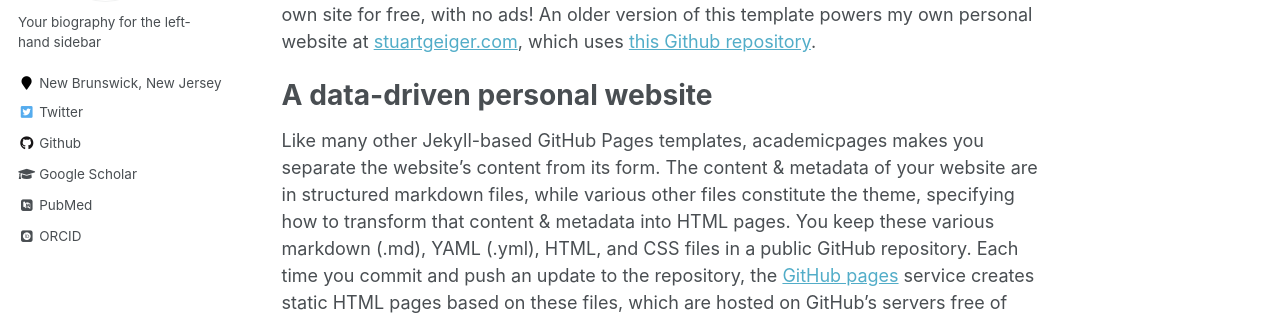
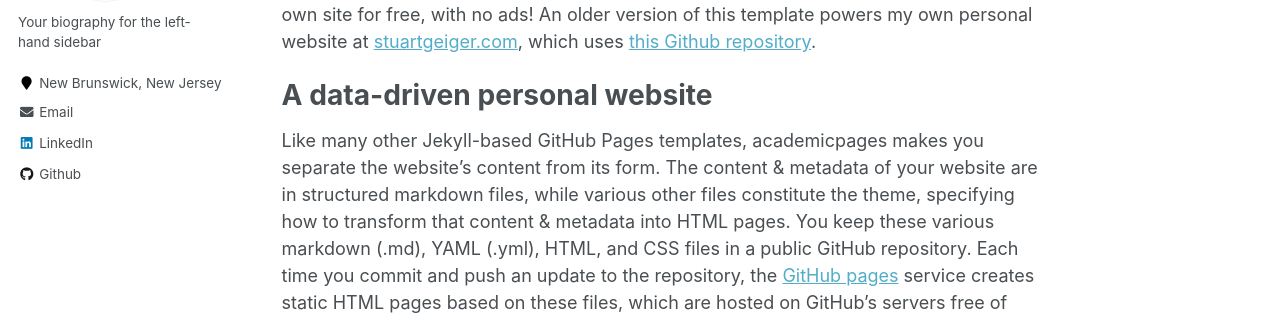
Before and after one commit to SammedAdmuthe/SammedAdmuthe.github.io, a Jekyll site: the page built from _pages/about.md, in a window 1280 px wide. Shown: the part 403-723 px from the top of the page. Built offline with Jekyll 4.4.1, drawn with Linux system fonts in a browser that asks for light colours; some web fonts are replaced; some of the changed lines change nothing that is shown.

Commit message:
changes in _config.yml

```diff
--- a/_config.yml
+++ b/_config.yml
@@ -85,9 +85,9 @@
   bio              : "Your biography for the left-hand sidebar"
   location         : "New Brunswick, New Jersey"
   employer         :
-  pubmed           : "https://www.ncbi.nlm.nih.gov/pubmed/?term=john+snow"
-  googlescholar    : "http://yourfullgooglescholarurl.com"
-  email            :
+  pubmed           :
+  googlescholar    :
+  email            : "sammedadmuthe@gmail.com"
   researchgate     :  # example: "https://www.researchgate.net/profile/yourprofile"
   uri              :
   bitbucket        :
@@ -102,14 +102,14 @@
   instagram        :
   impactstory      : #"https://profiles.impactstory.org/u/xxxx-xxxx-xxxx-xxxx"
   lastfm           :
-  linkedin         :
-  orcid            : "http://orcid.org/yourorcidurl"
+  linkedin         : "https://www.linkedin.com/in/sammed-admuthe/"
+  orcid            :
   pinterest        :
   soundcloud       :
   stackoverflow    : # http://stackoverflow.com/users/123456/username
   steam            :
   tumblr           :
-  twitter          : "replacethistwitterhandle"
+  twitter          :
   vine             :
   weibo            :
   xing             :
```
